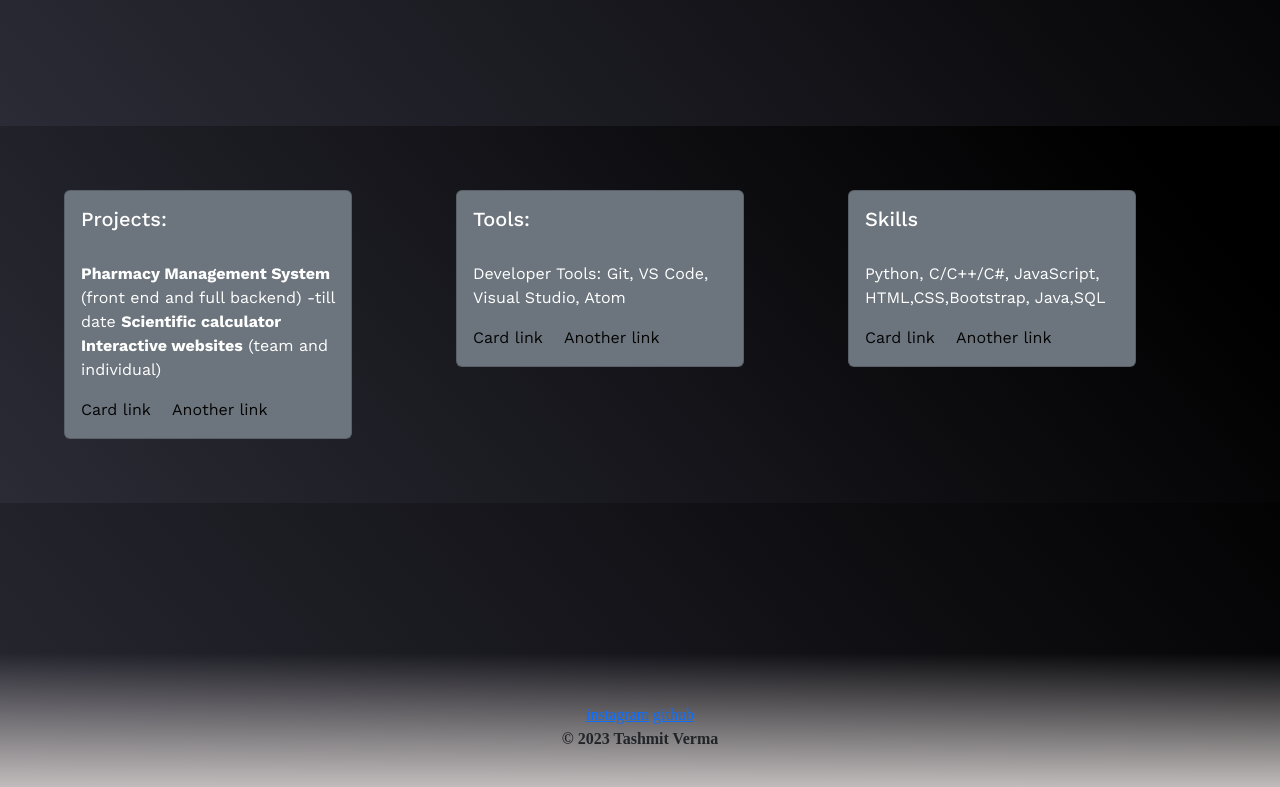
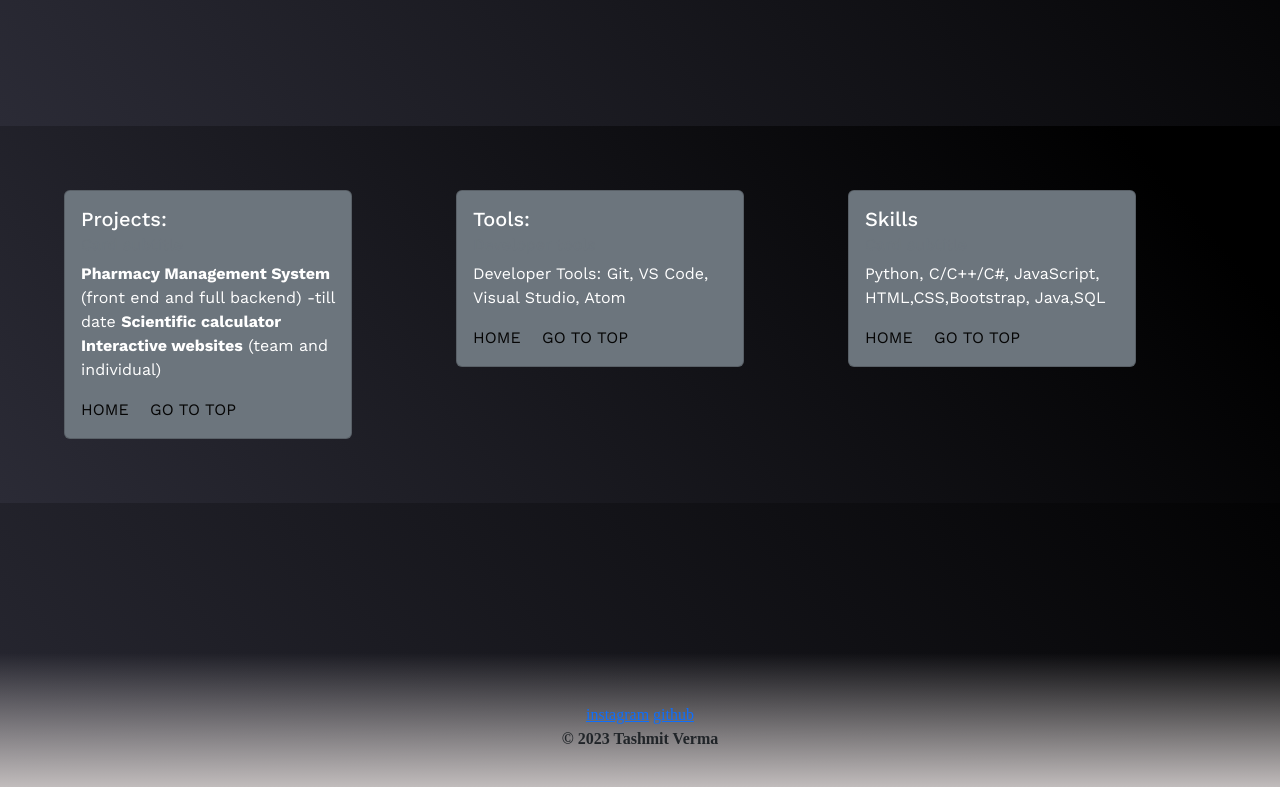
Before and after one commit to TASHMITVERMA/Portfolio, a plain HTML site: page index.html in a window 1280 px wide. Shown: the part 2261-3048 px from the top of the page. Drawn offline with nearby package versions, Linux system fonts and the light colour scheme.

Commit message:
Update index.html

```diff
--- a/index.html
+++ b/index.html
@@ -231,8 +231,8 @@ Design|Probability and Statistics|Calculus|Oracle and Web Dev Course (in progres
 <strong>Interactive websites</strong> (team and individual)
 
 							</p>
-							<a href="#" class="card-link">Card link</a>
-							<a href="#" class="card-link">Another link</a>
+							<a href="#" class="card-link">HOME</a>
+							<a href="#" class="card-link">GO TO TOP</a>
 						</div>
 					</div>
 				</div>
@@ -244,8 +244,8 @@ Design|Probability and Statistics|Calculus|Oracle and Web Dev Course (in progres
 							<p class="card-text">
 							Developer Tools: Git, VS Code, Visual Studio, Atom
 							</p>
-							<a href="#" class="card-link">Card link</a>
-							<a href="#" class="card-link">Another link</a>
+							<a href="#" class="card-link">HOME</a>
+							<a href="#" class="card-link">GO TO TOP</a>
 						</div>
 					</div>
 				</div>
@@ -258,8 +258,8 @@ Design|Probability and Statistics|Calculus|Oracle and Web Dev Course (in progres
 						  Python, C/C++/C#, JavaScript,
 							 HTML,CSS,Bootstrap, Java,SQL
 							</p>
-							<a href="#" class="card-link">Card link</a>
-							<a href="#" class="card-link">Another link</a>
+							<a href="#" class="card-link">HOME</a>
+							<a href="#" class="card-link">GO TO TOP</a>
 						</div>
 					</div>
 				</div>
```
